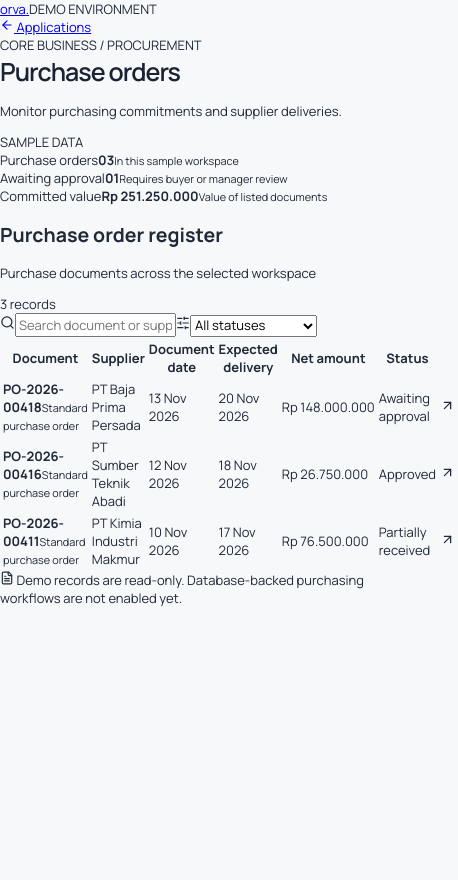
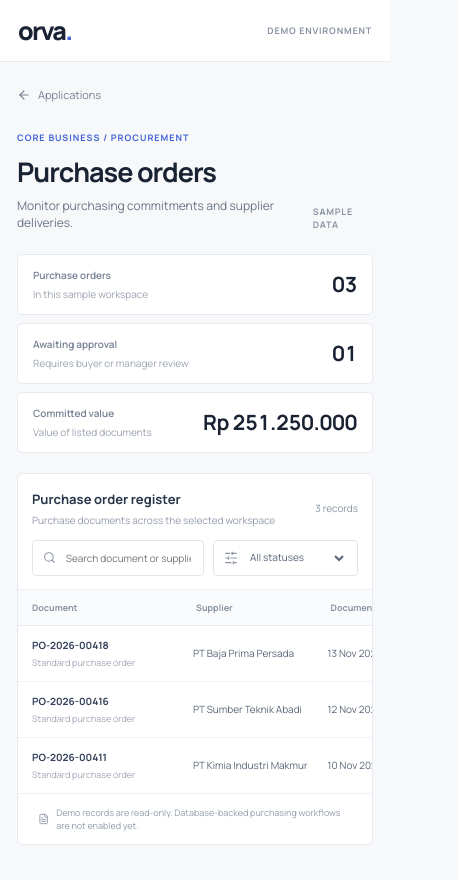
Before and after one commit to fbrhrdynt/orva_project, a Next.js app in the folder apps/web/: page /procurement in a window 390 px wide. Shown: the whole page, 458 px wide, since content can reach past the window. Before the commit the page ends 844 px from the top, so only its background shows below. Built offline with nearby package versions, Linux system fonts and the light colour scheme.

Commit message:
style(procurement): add responsive purchase order workspace

```diff
--- a/apps/web/src/app/globals.css
+++ b/apps/web/src/app/globals.css
@@ -349,3 +349,80 @@ kbd { padding: 3px 5px; border: 1px solid var(--border); border-radius: 3px; col
 .master-empty{text-align:center;color:#8993a2!important}
 .master-footnote{margin-top:12px;color:#98a2b3;font-size:10px;line-height:1.6}
 @media(max-width:640px){.master-top{padding:0 16px}.master-content{padding:26px 16px}.master-heading{align-items:flex-start;gap:10px}.master-heading h1{font-size:23px}.master-tabs{overflow-x:auto}.master-tabs button{white-space:nowrap}.master-table th,.master-table td{padding:0 10px}}
+
+
+/* Procurement workspace */
+.procurement-page { min-height: 100vh; background: var(--canvas); }
+.procurement-topbar { height: 62px; display:flex; align-items:center; justify-content:space-between; padding:0 42px; background:#fff; border-bottom:1px solid var(--border); }
+.procurement-brand { color:var(--orva-navy); font-size:25px; font-weight:750; letter-spacing:-1.7px; text-decoration:none; }
+.procurement-brand span { color:var(--orva-accent); }
+.procurement-environment,.procurement-demo-label { color:#8A94A3; font-size:9px; font-weight:700; letter-spacing:.8px; }
+.procurement-content { max-width:1240px; margin:0 auto; padding:32px 48px 48px; }
+.procurement-back { display:inline-flex; align-items:center; gap:7px; color:#778294; font-size:11px; text-decoration:none; }
+.procurement-back:hover { color:var(--orva-accent); }
+.procurement-heading { display:flex; align-items:flex-end; justify-content:space-between; gap:20px; margin:25px 0 23px; }
+.procurement-eyebrow { margin-bottom:9px; color:var(--orva-accent); font-size:9px; font-weight:700; letter-spacing:1px; }
+.procurement-heading h1 { margin:0; color:var(--orva-navy); font-size:27px; font-weight:650; letter-spacing:-1px; }
+.procurement-heading p { margin:7px 0 0; color:var(--text-secondary); font-size:12px; }
+.procurement-summary { display:grid; grid-template-columns:repeat(3,minmax(0,1fr)); gap:12px; margin-bottom:20px; }
+.procurement-summary article { display:grid; gap:9px; padding:17px 18px; border:1px solid var(--border); border-radius:5px; background:#fff; }
+.procurement-summary article span { color:#758093; font-size:10px; font-weight:600; }
+.procurement-summary article strong { color:var(--orva-navy); font-size:21px; font-weight:650; letter-spacing:-.5px; font-variant-numeric:tabular-nums; }
+.procurement-summary article small { color:#9AA3B0; font-size:10px; }
+.procurement-panel { overflow:hidden; border:1px solid var(--border); border-radius:6px; background:#fff; }
+.procurement-panel-heading { display:flex; align-items:center; justify-content:space-between; padding:19px 20px 15px; }
+.procurement-panel-heading h2 { margin:0; color:#293548; font-size:13px; font-weight:650; }
+.procurement-panel-heading p { margin:5px 0 0; color:#929CAB; font-size:10px; }
+.procurement-panel-heading > span { color:#8A94A3; font-size:10px; }
+.procurement-toolbar { display:flex; gap:9px; padding:0 20px 15px; }
+.procurement-search,.procurement-filter { height:36px; display:flex; align-items:center; gap:8px; padding:0 10px; border:1px solid #E1E5EC; border-radius:4px; color:#8993A2; }
+.procurement-search { width:min(360px,100%); }
+.procurement-search input { width:100%; min-width:0; border:0; outline:0; color:#293548; background:transparent; font-size:10px; }
+.procurement-search button { display:grid; place-items:center; border:0; background:transparent; color:#8993A2; }
+.procurement-filter select { max-width:175px; border:0; outline:0; color:#596579; background:#fff; font-size:10px; }
+.procurement-table-wrap { overflow-x:auto; }
+.procurement-table { width:100%; border-collapse:collapse; text-align:left; white-space:nowrap; }
+.procurement-table th { padding:11px 13px; border-top:1px solid #EDF0F4; border-bottom:1px solid #E9EDF2; background:#FAFBFC; color:#8993A2; font-size:9px; font-weight:650; }
+.procurement-table th:first-child,.procurement-table td:first-child { padding-left:20px; }
+.procurement-table td { padding:13px; border-bottom:1px solid #F0F2F5; color:#596579; font-size:10px; }
+.procurement-table tbody tr { cursor:pointer; transition:background 120ms ease; }
+.procurement-table tbody tr:hover { background:#FAFBFE; }
+.procurement-table tbody tr:last-child td { border-bottom:0; }
+.procurement-table td:first-child { min-width:165px; }
+.procurement-table td:first-child strong,.procurement-table td:first-child small { display:block; }
+.po-number { color:#34425A; font-size:10px; font-weight:700; }
+.procurement-table td:first-child small { margin-top:4px; color:#A0A8B5; font-size:9px; }
+.po-amount { text-align:right!important; font-variant-numeric:tabular-nums; }
+.po-status { display:inline-flex; padding:4px 7px; border-radius:3px; background:#F0F2F5; color:#657184; font-size:9px; font-weight:600; }
+.po-status-pending { background:#FFF6E7; color:#986B22; }
+.po-status-approved { background:#EAF4EF; color:#367653; }
+.po-status-progress { background:#EDF2FC; color:#4965A7; }
+.po-empty { padding:36px!important; color:#8A94A3!important; text-align:center; }
+.procurement-panel-foot { display:flex; align-items:center; gap:7px; padding:12px 20px; border-top:1px solid #EDF0F4; color:#929CAB; font-size:9px; }
+.po-overlay { position:fixed; z-index:50; inset:0; display:flex; justify-content:flex-end; background:rgba(20,29,44,.28); }
+.po-detail { width:min(440px,100%); height:100%; overflow-y:auto; padding:25px; background:#fff; box-shadow:-12px 0 36px rgba(20,29,44,.12); }
+.po-detail-head { display:flex; align-items:flex-start; justify-content:space-between; padding-bottom:20px; border-bottom:1px solid var(--border); }
+.po-detail-head span { color:#8A94A3; font-size:9px; font-weight:700; letter-spacing:.9px; }
+.po-detail-head h2 { margin:7px 0 0; color:var(--orva-navy); font-size:19px; letter-spacing:-.5px; }
+.po-detail-head button { display:grid; place-items:center; width:30px; height:30px; border:1px solid var(--border); border-radius:4px; background:#fff; color:#667085; }
+.po-detail-status { padding:17px 0; }
+.po-detail dl { margin:0; border-top:1px solid #EDF0F4; }
+.po-detail dl div { display:flex; justify-content:space-between; gap:16px; padding:14px 0; border-bottom:1px solid #EDF0F4; }
+.po-detail dt { color:#8993A2; font-size:10px; }
+.po-detail dd { margin:0; color:#344054; font-size:10px; font-weight:600; text-align:right; }
+.po-detail-total { display:flex; align-items:center; justify-content:space-between; margin-top:22px; padding:17px; border:1px solid var(--border); border-radius:5px; background:#FAFBFC; }
+.po-detail-total span { color:#667085; font-size:10px; }
+.po-detail-total strong { color:var(--orva-navy); font-size:15px; font-weight:700; }
+.po-detail-note { margin-top:20px; color:#929CAB; font-size:10px; line-height:1.7; }
+@media(max-width:760px) {
+ .procurement-content { padding:25px 17px 35px; }
+ .procurement-topbar { padding:0 18px; }
+ .procurement-summary { grid-template-columns:1fr; gap:8px; }
+ .procurement-summary article { grid-template-columns:1fr auto; align-items:center; gap:5px 12px; padding:13px 15px; }
+ .procurement-summary article strong { grid-column:2; grid-row:1 / span 2; }
+ .procurement-summary article small { grid-column:1; }
+ .procurement-panel-heading { padding:16px 14px 13px; }
+ .procurement-toolbar { padding:0 14px 13px; }
+ .procurement-table th:first-child,.procurement-table td:first-child { padding-left:14px; }
+ .procurement-table td { padding:12px 10px; }
+}
```
